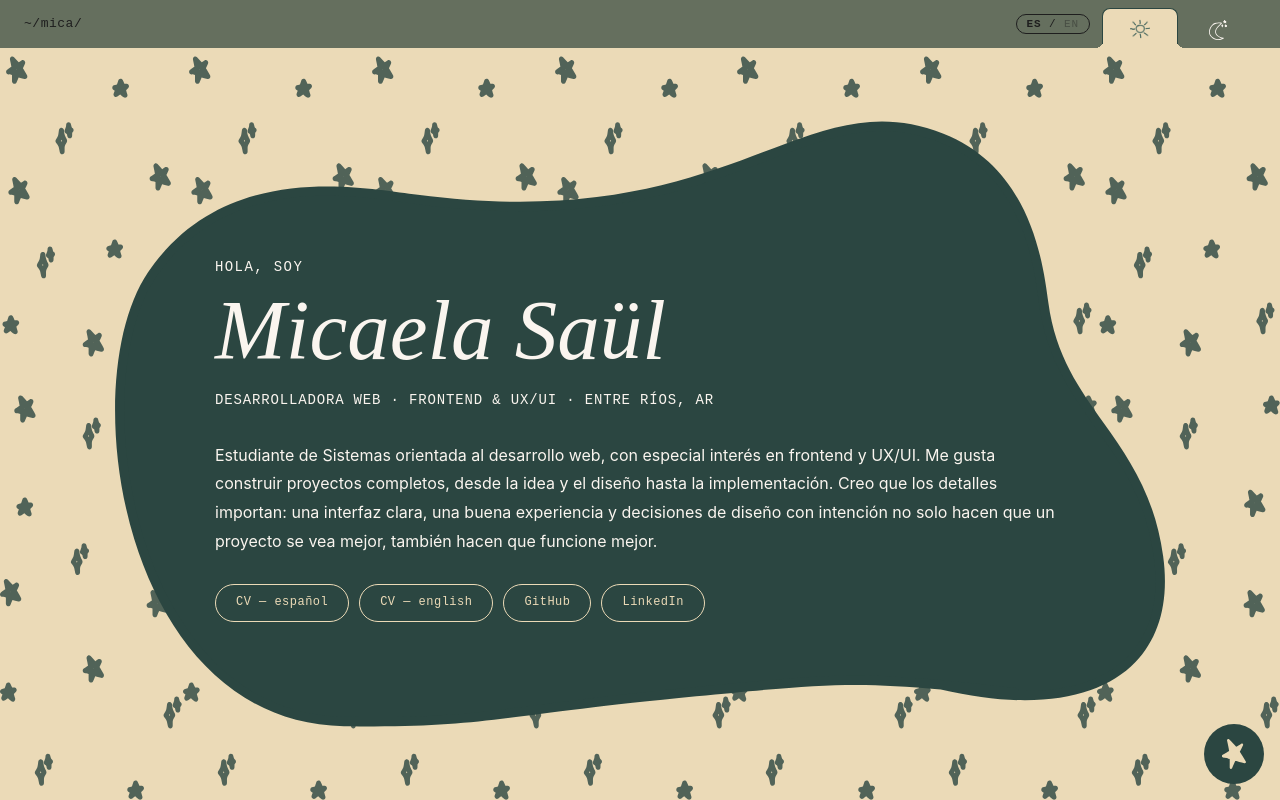
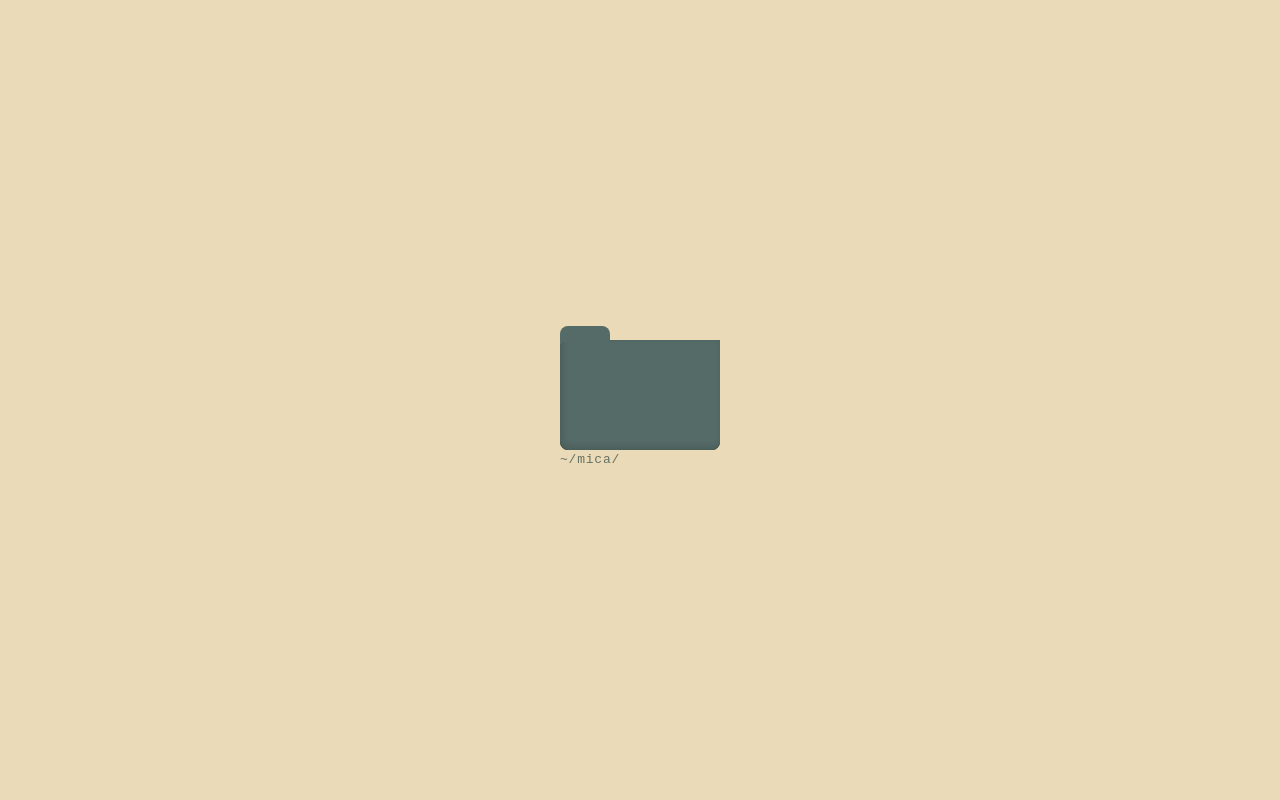
Before and after one commit to micasaul/mica-portfolio, a React (Vite) app: page / in a window 1280 px wide. Shown: the top 800 px of the page. Built offline with nearby package versions, Linux system fonts and the light colour scheme.

Commit message:
Intro animada con explosión de partículas y carpeta interactiva

```diff
--- a/package.json
+++ b/package.json
@@ -12,6 +12,7 @@
   "dependencies": {
     "@vitejs/plugin-react": "^4.7.0",
     "devicon": "^2.17.0",
+    "framer-motion": "^12.38.0",
     "react": "^19.2.5",
     "react-dom": "^19.2.5",
     "vite": "^5.4.21",
--- a/src/App.jsx
+++ b/src/App.jsx
@@ -1,5 +1,8 @@
 import { useTheme } from './hooks/useTheme'
 import { useLang } from './hooks/useLang'
+import { useState } from 'react'
+import { motion } from 'framer-motion'
+import { Intro } from './components/Intro/Intro'
 import { StarButton } from './components/Layout/StarButton'
 import { Header } from './components/Layout/Header'
 import { Background } from './components/Layout/Background'
@@ -7,14 +10,32 @@ import { Hero } from './components/sections/Hero'
 import { Skills } from './components/sections/Skills'
 import { Projects } from './components/sections/Projects'
 
+import EstrellaSvg from './assets/icons/estrella.svg?react'
+import EstrellitaSvg from './assets/icons/estrellita.svg?react'
+import BrilloSvg from './assets/icons/brillo.svg?react'
+
 function App() {
   const { theme, toggleTheme } = useTheme()
   const { lang, toggleLang } = useLang()
+  const [introDone, setIntroDone] = useState(false)
 
   return (
     <>
+      <Intro
+        onDone={() => setIntroDone(true)}
+        SvgEstrella={EstrellaSvg}
+        SvgEstrellita={EstrellitaSvg}
+        SvgBrillo={BrilloSvg}
+      />
+
       <Background />
-      <div style={{ position: 'relative', zIndex: 1, width: '100%', overflowX: 'hidden' }}>
+
+      <motion.div
+        style={{ position: 'relative', zIndex: 1, width: '100%', overflowX: 'hidden' }}
+        initial={{ opacity: 0 }}
+        animate={{ opacity: introDone ? 1 : 0 }}
+        transition={{ duration: 0.8, ease: 'easeIn' }}
+      >
         <Header
           theme={theme}
           toggleTheme={toggleTheme}
@@ -27,7 +48,7 @@ function App() {
           <Projects lang={lang} />
         </main>
         <StarButton lang={lang} />
-      </div>
+      </motion.div>
     </>
   )
 }
--- /dev/null
+++ b/src/components/intro/Intro.jsx
@@ -0,0 +1,105 @@
+import { useState } from 'react'
+import { motion } from 'framer-motion'
+import styles from './Intro.module.css'
+
+const PARTICLE_TYPES = ['estrella', 'estrellita', 'brillo']
+const PARTICLES = Array.from({ length: 36 }, (_, i) => ({
+  id: i,
+  type: PARTICLE_TYPES[i % 3],
+}))
+
+function randomBetween(a, b) {
+  return a + Math.random() * (b - a)
+}
+
+export function Intro({ onDone, SvgEstrella, SvgEstrellita, SvgBrillo }) {
+  const [phase, setPhase] = useState('idle')
+
+  function handleClick() {
+    if (phase !== 'idle') return
+
+    setPhase('animating')
+
+    setTimeout(() => {
+      setPhase('done')
+      onDone()
+    }, 2500)
+  }
+
+  if (phase === 'done') return null
+
+  return (
+    <>
+      <motion.div
+        style={{
+          position: 'fixed',
+          inset: 0,
+          zIndex: 998,
+          backgroundColor: 'var(--color-bg)',
+          pointerEvents: 'none',
+        }}
+        initial={{ opacity: 1 }}
+        animate={{ opacity: phase === 'animating' ? 0 : 1 }}
+        transition={{ duration: 3, ease: 'linear' }}
+      />
+
+      <div
+        className={styles.overlay}
+        style={{
+          backgroundColor: phase === 'idle' ? 'var(--color-bg)' : 'transparent',
+          zIndex: 1000,
+          pointerEvents: phase === 'animating' ? 'none' : 'auto'
+        }}
+      >
+        {phase === 'animating' && PARTICLES.map((p) => {
+          const angle = randomBetween(0, 360)
+          const distance = randomBetween(300, 900)
+          const rad = (angle * Math.PI) / 180
+          const tx = Math.cos(rad) * distance
+          const ty = Math.sin(rad) * distance
+          const size = randomBetween(16, 48)
+
+          const SvgEl = p.type === 'estrella' ? SvgEstrella
+            : p.type === 'estrellita' ? SvgEstrellita
+            : SvgBrillo
+
+          return (
+            <motion.div
+              key={p.id}
+              className={styles.particle}
+              style={{
+                left: '50%',
+                top: '50%',
+                width: size,
+                height: size,
+                color: 'var(--color-glow-bg)',
+              }}
+              initial={{ x: 0, y: 0, opacity: 1, scale: 1 }}
+              animate={{ x: tx, y: ty, opacity: 0, scale: 0.2 }}
+              transition={{ duration: 3, ease: 'easeOut' }}
+            >
+              <SvgEl style={{ width: '100%', height: '100%' }} />
+            </motion.div>
+          )
+        })}
+
+        <motion.div
+          animate={{
+            opacity: phase === 'animating' ? 0 : 1,
+            scale: phase === 'animating' ? 0.8 : 1,
+          }}
+          transition={{ duration: 0.3 }}
+        >
+          <div
+            className={`${styles.folder} ${phase === 'animating' ? styles.open : ''}`}
+            onClick={handleClick}
+          >
+            <div className={styles.back} />
+            <div className={styles.cover} />
+          </div>
+          <p className={styles.folderLabel}>~/mica/</p>
+        </motion.div>
+      </div>
+    </>
+  )
+}
--- /dev/null
+++ b/src/components/intro/Intro.module.css
@@ -0,0 +1,75 @@
+.overlay {
+  position: fixed;
+  inset: 0;
+  z-index: 1000;
+  display: flex;
+  align-items: center;
+  justify-content: center;
+  flex-direction: column;
+  gap: 16px;
+}
+
+.folderLabel {
+  font-family: var(--font-mono);
+  font-size: 13px;
+  color: var(--color-glow-bg);
+  letter-spacing: 0.06em;
+  opacity: 0.7;
+  cursor: pointer;
+}
+
+.folder {
+  position: relative;
+  perspective: 800px;
+  width: 160px;
+  height: 120px;
+  cursor: pointer;
+}
+
+.back {
+  width: 160px;
+  height: 110px;
+  border-radius: 8px;
+  background: var(--color-glow-bg);
+  position: absolute;
+  bottom: 0;
+  left: 0;
+  box-shadow: inset 2px -3px 6px rgba(0,0,0,0.2);
+}
+
+.cover {
+  width: 160px;
+  height: 110px;
+  border-radius: 4px 0 8px 8px;
+  background: color-mix(in srgb, var(--color-glow-bg) 80%, white);
+  position: absolute;
+  bottom: 0;
+  left: 0;
+  z-index: 5;
+  transform-origin: 50% 100%;
+  transform: rotateX(0deg);
+  transition: transform 0.4s ease;
+  box-shadow: inset 2px -3px 6px rgba(0,0,0,0.15);
+}
+
+.cover::after {
+  content: '';
+  position: absolute;
+  width: 50px;
+  height: 16px;
+  border-radius: 8px 8px 0 0;
+  background: color-mix(in srgb, var(--color-glow-bg) 80%, white);
+  top: -14px;
+  left: 0;
+}
+
+.folder:hover .cover,
+.folder.open .cover {
+  transform: rotateX(-35deg);
+}
+
+.particle {
+  position: fixed;
+  pointer-events: none;
+  z-index: 1001;
+}
```
Also changed, not shown: 1 other file (tests, documents, lock files or other folders).
